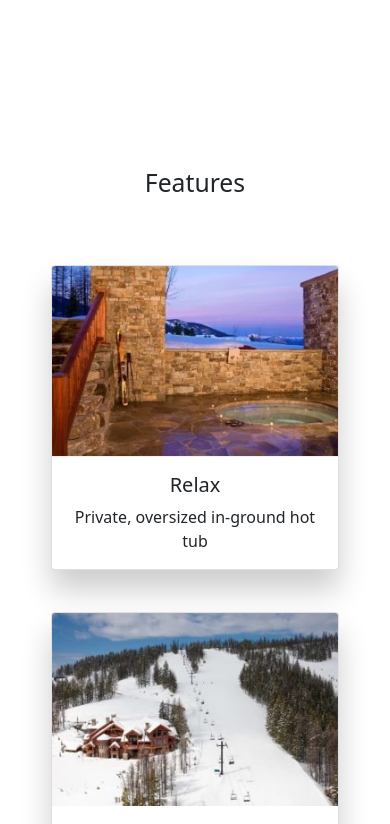
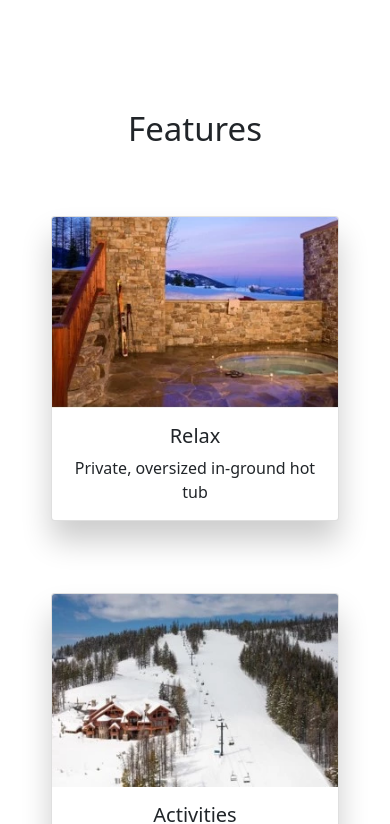
Before and after one commit to mdreesen/northernlights, a React (Create React App) app: page / in a window 390 px wide. Shown: the part 2149-2973 px from the top of the page. Built offline with nearby package versions, Linux system fonts and the light colour scheme.

Commit message:
changed up the browserwidth variable to hold the iOS window.screen. Changed up CSS and cleaned up parallax

```diff
--- a/src/components/Hero/index.js
+++ b/src/components/Hero/index.js
@@ -7,7 +7,7 @@ const Hero = () => {
     return (
         <div className="homeImgContainer">
             <h1 className="headerOneText">Northern Lights</h1>
-            <Parallax speed={-2}>
+            <Parallax speed={-1}>
                 <img className={`overview_${seasons()}`}></img>
             </Parallax>
         </div>
--- a/src/index.css
+++ b/src/index.css
@@ -147,7 +147,7 @@
   flex-direction: column;
   justify-content: space-between;
   align-items: center;
-  margin-top: 25vh;
+  margin-top: 18vh;
 }
 
 .about_one {
@@ -382,6 +382,7 @@
 
 .overview_feature_header {
   margin-bottom: 8vh;
+  font-size: 33px;
 }
 
 .feature_card_section {
@@ -390,6 +391,7 @@
 
 .row {
   justify-content: center;
+  gap: 30px;
 }
 
 .card {
@@ -562,7 +564,7 @@
     display: block;
     justify-content: space-evenly;
     align-items: center;
-    margin: 10vh 1%;
+    margin: 8vh 1%;
   }
 
   .interiorImgOne {
--- a/src/pages/Exterior/index.js
+++ b/src/pages/Exterior/index.js
@@ -10,13 +10,17 @@ const Exterior = () => {
             <section>
                 <div className="homeImgContainer">
                     <h1 className="headerOneText">Outside Features</h1>
-                    <Parallax speed={-2}>
+                    <Parallax speed={-1}>
                         <img className="topImg"></img>
                     </Parallax>
                 </div>
             </section>
-            <Suspense fallback={<div/>}>
-                <ExteriorContent />
+            <Suspense fallback={<div />}>
+                <section>
+                    <div className="content_section">
+                        <ExteriorContent />
+                    </div>
+                </section>
             </Suspense>
         </div>
     );
--- a/src/pages/ExteriorContent/index.js
+++ b/src/pages/ExteriorContent/index.js
@@ -4,7 +4,7 @@ import descriptionData from '../../utils/discriptionData.json';
 
 const ExteriorContent = () => {
 
-    const browserwidth = window.innerWidth < 960
+    const browserwidth = window.innerWidth < 960 || window.screen.width < 960
 
     const Description = () => {
         return (
@@ -34,7 +34,7 @@ const ExteriorContent = () => {
                         )
                 } else {
                     return (
-                        <div className="interior">
+                        <div key={`exterior-${index}`} className="interior">
                             <img className={item.image}></img>
                             <p className="about_text">{item.description}</p>
                         </div>
--- a/src/pages/Interior/index.js
+++ b/src/pages/Interior/index.js
@@ -8,8 +8,7 @@ const Interior = () => {
         <section>
             <div className="homeImgContainer">
                 <h1 className="headerOneText">Inside Features</h1>
-                <Parallax speed={-2}>
-                    {/* <img className="topImgBackground"></img> */}
+                <Parallax speed={-1}>
                     <img className="topImgInterior"></img>
                 </Parallax>
             </div>
--- a/src/pages/InteriorContent/index.js
+++ b/src/pages/InteriorContent/index.js
@@ -4,7 +4,7 @@ import descriptionData from '../../utils/discriptionData.json';
 
 const InteriorContent = () => {
 
-    const browserwidth = window.innerWidth < 960
+    const browserwidth = window.innerWidth < 960 || window.screen.width < 960
 
     const Description = () => {
         return (
@@ -34,7 +34,7 @@ const InteriorContent = () => {
                         )
                 } else {
                     return (
-                        <div className="interior">
+                        <div key={`interior-${index}`} className="interior">
                             <img className={item.image}></img>
                             <p className="about_text">{item.description}</p>
                         </div>
```
